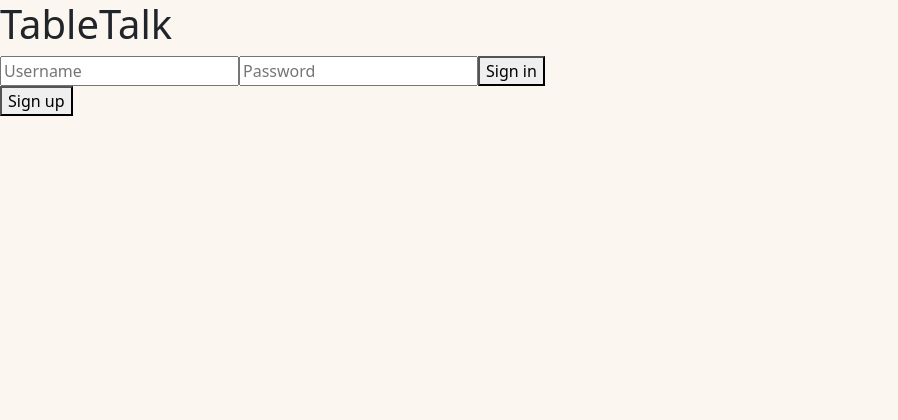
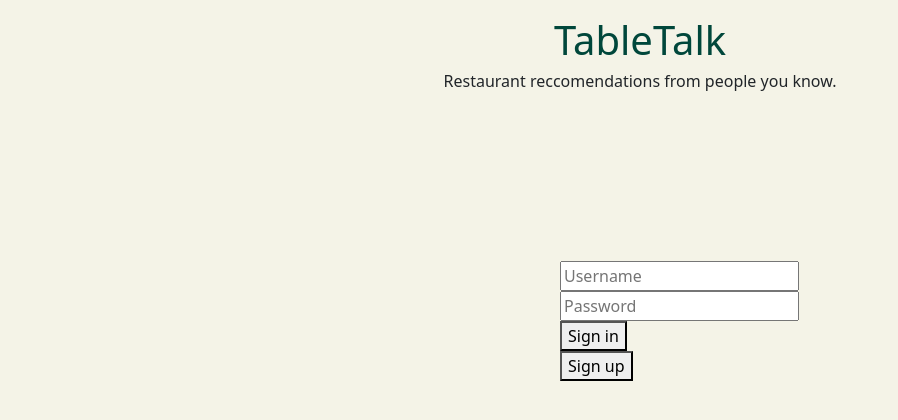
Before and after one commit to annelise08/TableTalk, a React app: page / in a window 1280 px wide. Shown: the top 420 px of the page, without its empty margins (0-898 px from the left). Built offline with nearby package versions, Linux system fonts and the light colour scheme.

Commit message:
modified styles in login page

```diff
--- a/src/client/components/pages/Login.jsx
+++ b/src/client/components/pages/Login.jsx
@@ -1,6 +1,7 @@
 import React, { useState } from "react";
 import { useNavigate } from "react-router-dom";
 import { useAuth } from "../../state-management/AuthProvider";
+import styles from '../../scss/login.scss'
 
 const LoginPage = () => {
   const [username, setUsername] = useState("");
@@ -37,7 +38,11 @@ const LoginPage = () => {
 
   return (
     <>
+      <div className="header-wrapper">
       <h1>TableTalk</h1>
+      <h5>Restaurant reccomendations from people you know.</h5>
+      </div>
+      <div className="wrapper">
       <form>
         <input
           type="text"
@@ -56,6 +61,7 @@ const LoginPage = () => {
         <button onClick={handleSubmit}>Sign in</button>
       </form>
       <button onClick={handleSignUp}>Sign up</button>
+      </div>
     </>
   );
 };
--- a/src/client/scss/global-styles.scss
+++ b/src/client/scss/global-styles.scss
@@ -1,5 +1,13 @@
+// primary color scheme
+$primary_1: #f4f3e7;
+$primary_2: #00473b;
+
 body {
-    background-color: #fcf6f1;
+    background-color: $primary_1;
+}
+
+h1 {
+    color: $primary_2;
 }
 
 .my-reccs {
--- /dev/null
+++ b/src/client/scss/login.scss
@@ -0,0 +1,27 @@
+html, body, #root {
+    margin: 0;
+    height: 100%;
+}
+
+#root {
+    display: grid;
+    grid-template-columns: repeat(3, 1fr);
+    grid-template-rows: 1fr 6fr 4fr;
+}
+
+.header-wrapper {
+    grid-column: 1/4;
+    text-align: center;
+    margin: 1rem 1rem;
+}
+
+h5 {
+    font-size: 1rem;
+}
+
+.wrapper {
+    width: 10rem;
+    margin: auto;
+    grid-column: 1/4;
+    grid-row: 2;
+}
```
